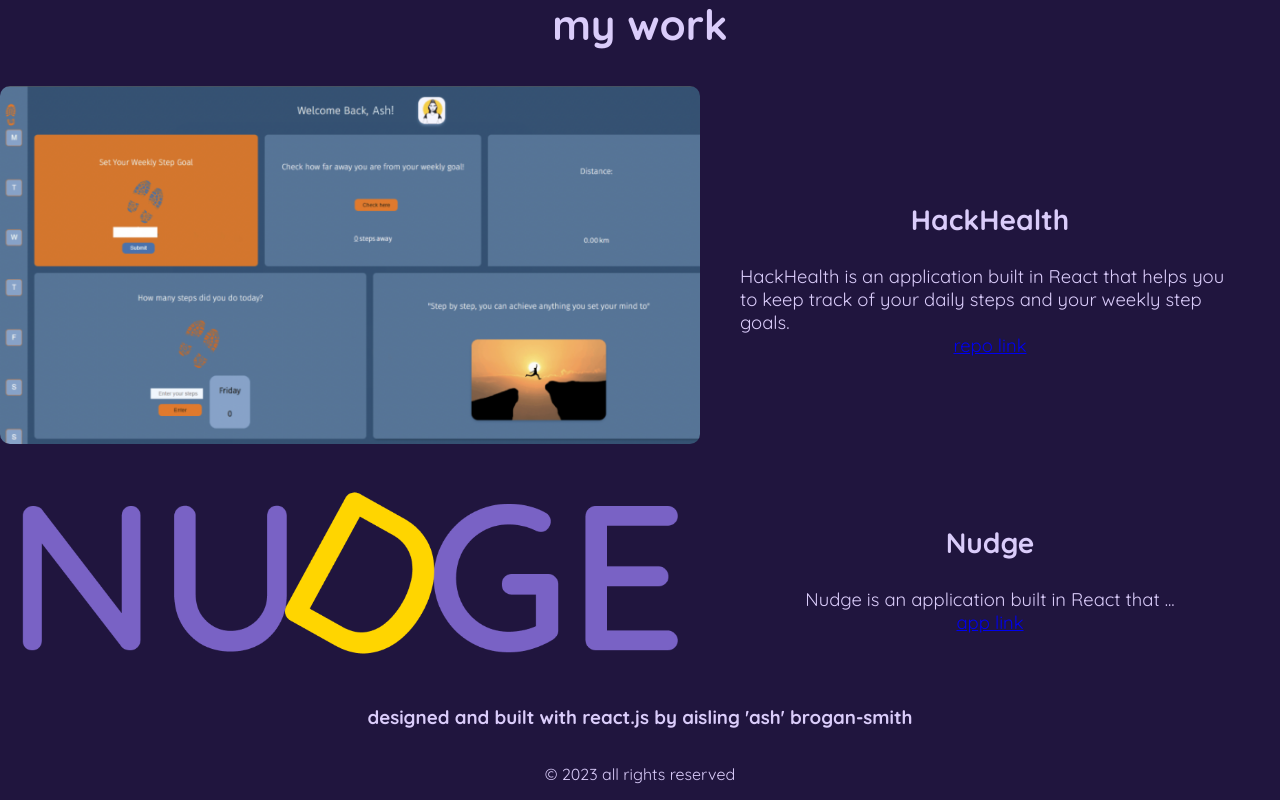
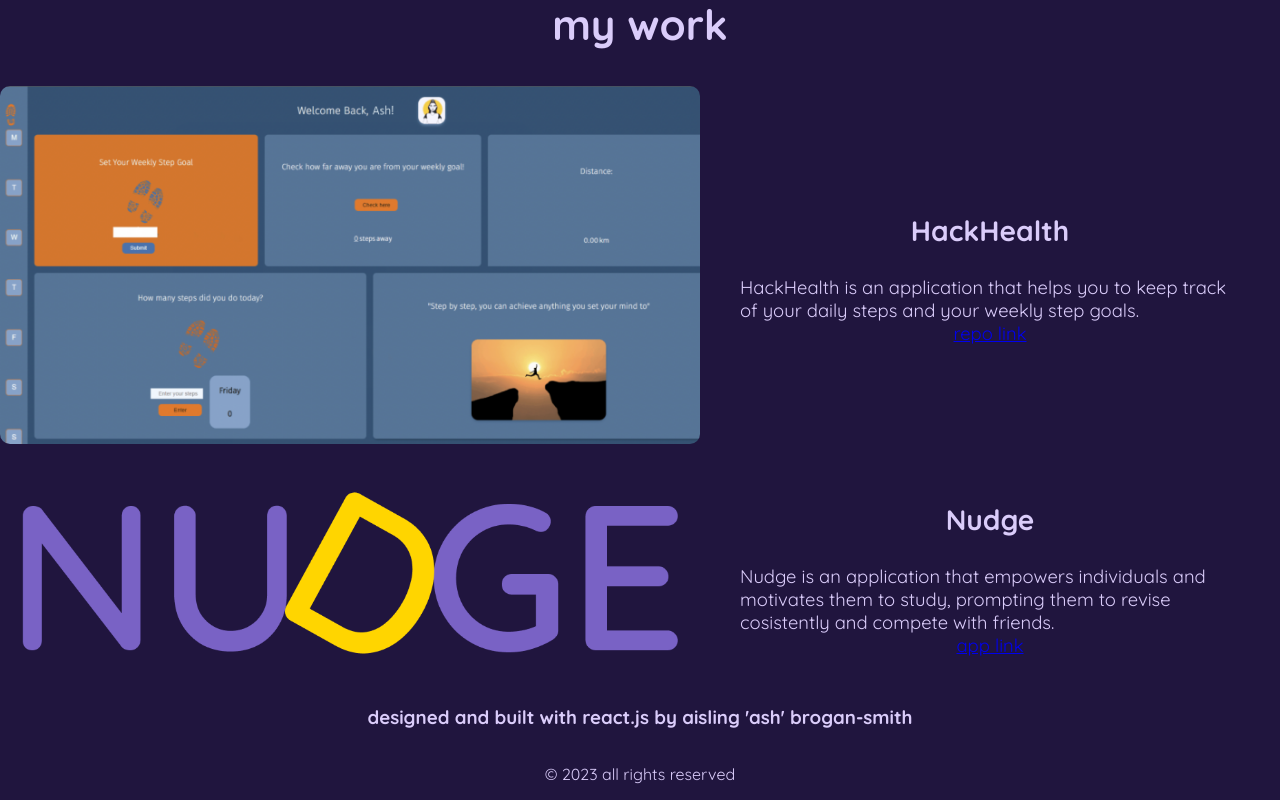
Before and after one commit to ashwantspizza/mywebsite, a React (Create React App) app in the folder ash-website/: page / in a window 1280 px wide. Shown: the part 733-1533 px from the top of the page. Built offline with nearby package versions, Linux system fonts and the light colour scheme.

Commit message:
nudge desc added

```diff
--- a/ash-website/src/components/LandingPage.js
+++ b/ash-website/src/components/LandingPage.js
@@ -48,7 +48,7 @@ function LandingPage() {
       <img src={hackhealth} alt="hackhealth-img" className="hackhealth-image" />
       <div className="hackhealth-project-desc-container">
         <div className="hackhealth-project-title"> <h3>HackHealth</h3> </div>
-        <div className="hackhealth-project-desc">HackHealth is an application built in React that helps you to keep track of your daily steps and your weekly step goals.</div>
+        <div className="hackhealth-project-desc">HackHealth is an application that helps you to keep track of your daily steps and your weekly step goals.</div>
         <div className="hackhealth-project-link">
           <a href="https://github.com/SchoolOfCode/bc14_w7_project-frontend-room1-ash-anjum-david-tom">repo link</a>
         </div>
@@ -58,7 +58,7 @@ function LandingPage() {
       <img src={nudge} alt="nudge-img" className="nudge-image" />
       <div className="nudge-project-desc-container">
         <div className="nudge-project-title"> <h3>Nudge</h3> </div>
-        <div className="nudge-project-desc">Nudge is an application built in React that ...</div>
+        <div className="nudge-project-desc">Nudge is an application that empowers individuals and motivates them to study, prompting them to revise cosistently and compete with friends.</div>
         <div className="nudge-project-link">
           <a href="https://8bit-nudge.netlify.app/">app link</a>
         </div>
@@ -66,7 +66,6 @@ function LandingPage() {
     </div>
   </div>
 </section>
-
 
         <section id="about">
           {/* Content for the "about" section goes here */}
```
